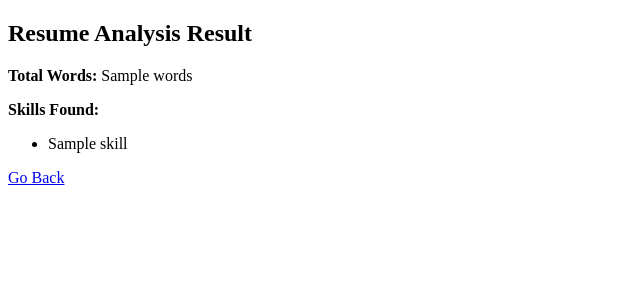
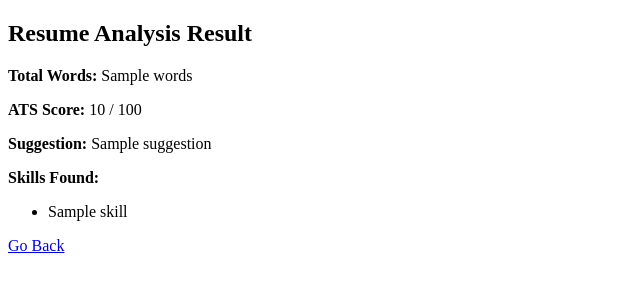
Before and after one commit to Mounika12219941/resume-analyzer, a Python web app: template templates/result.html in a window 1280 px wide. Shown: the top 300 px of the page, without its empty margins (0-640 px from the left). Run offline with Jinja, Linux system fonts and the light colour scheme; the template is opened without the code that fills it: most values are stand-ins (such as "Sample title", 1, 10 or a date in 2020).

Commit message:
Added ATS score UI

```diff
--- a/templates/result.html
+++ b/templates/result.html
@@ -7,6 +7,8 @@
     <h2>Resume Analysis Result</h2>
 
     <p><b>Total Words:</b> {{ words }}</p>
+    <p><b>ATS Score:</b> {{ score }} / 100</p>
+    <p><b>Suggestion:</b> {{ suggestion }}</p>
 
     <p><b>Skills Found:</b></p>
     <ul>
```
